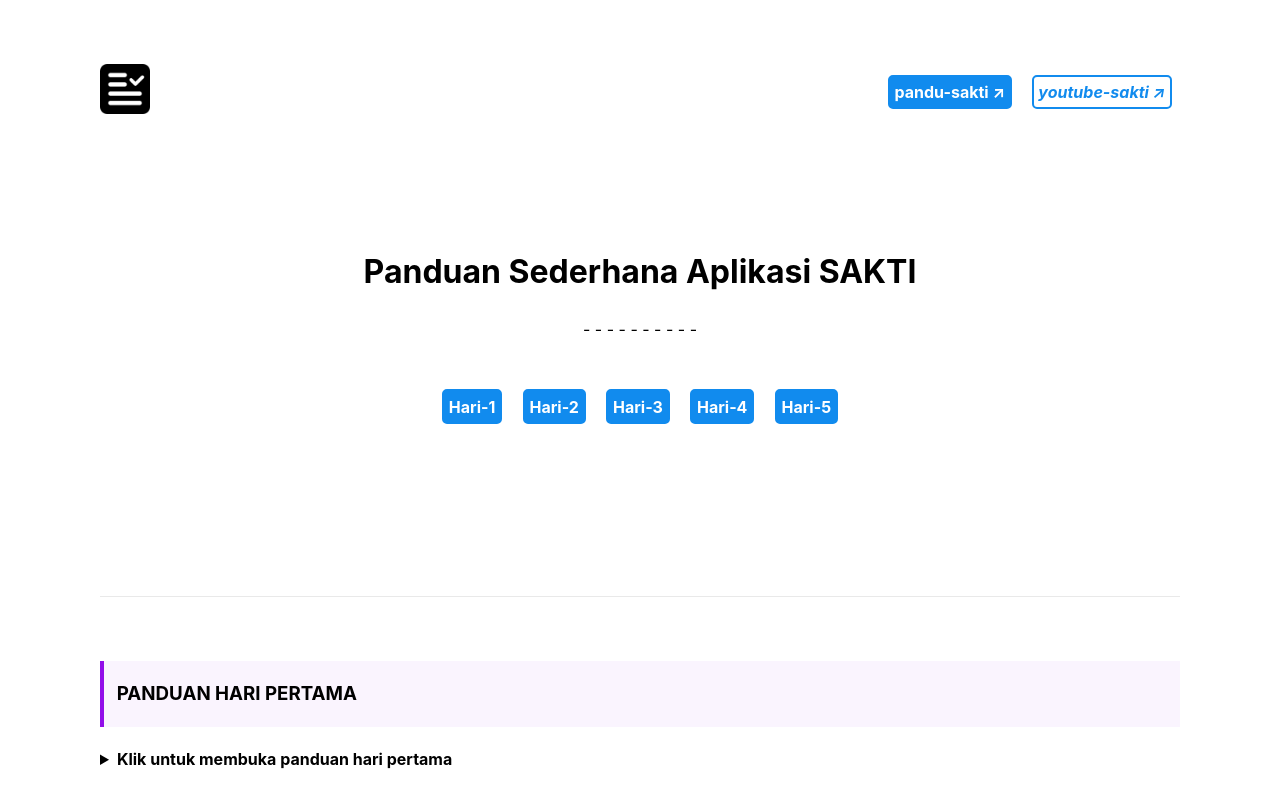
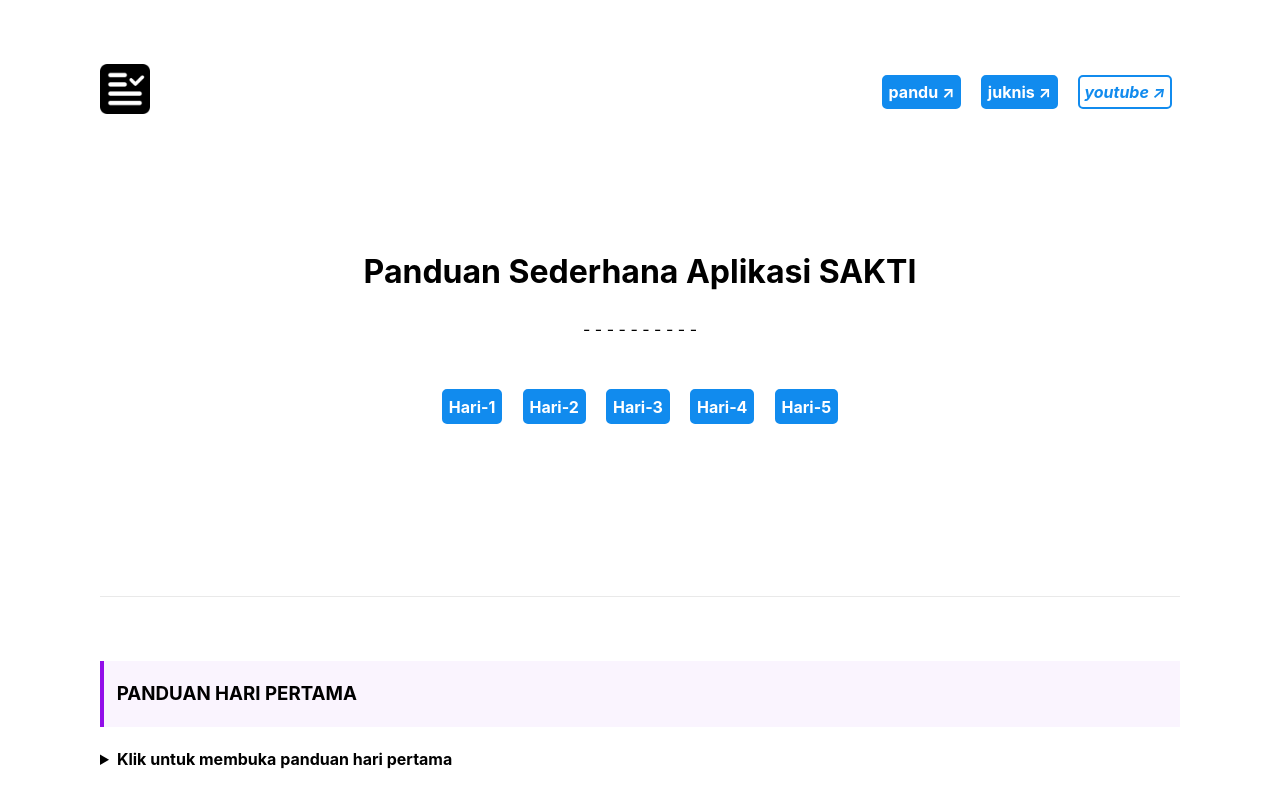
Before and after one commit to sakti5/sakti5.github.io, a website: page index.html in a window 1280 px wide. Shown: the top 800 px of the page. Drawn offline with Linux system fonts and the light colour scheme.

Commit message:
Update index.html

```diff
--- a/index.html
+++ b/index.html
@@ -17,8 +17,9 @@
         <nav>
             <a href="#"><img alt="MVP.css" src="./img/logosakti5.png" height="50"></a>
             <ul>
-                <a href="https://pandu-sakti.kemenkeu.go.id/" target="_blank" rel="noopener noreferrer"><b>pandu-sakti &nearr;</b></a>
-                <a href="https://www.youtube.com/channel/UCVwuMad0uceVRuwjbG1xrIg" target="_blank" rel="noopener noreferrer"><i>youtube-sakti &nearr;</i></a>
+                <a href="https://pandu-sakti.kemenkeu.go.id/" target="_blank" rel="noopener noreferrer"><b>pandu &nearr;</b></a>
+                <a href="https://haichatbotsakti.site/" target="_blank" rel="noopener noreferrer"><b>juknis &nearr;</b></a>
+                <a href="https://www.youtube.com/channel/UCVwuMad0uceVRuwjbG1xrIg" target="_blank" rel="noopener noreferrer"><i>youtube &nearr;</i></a>
             </ul>
         </nav>
         <h1>Panduan Sederhana Aplikasi SAKTI</h1>
```
